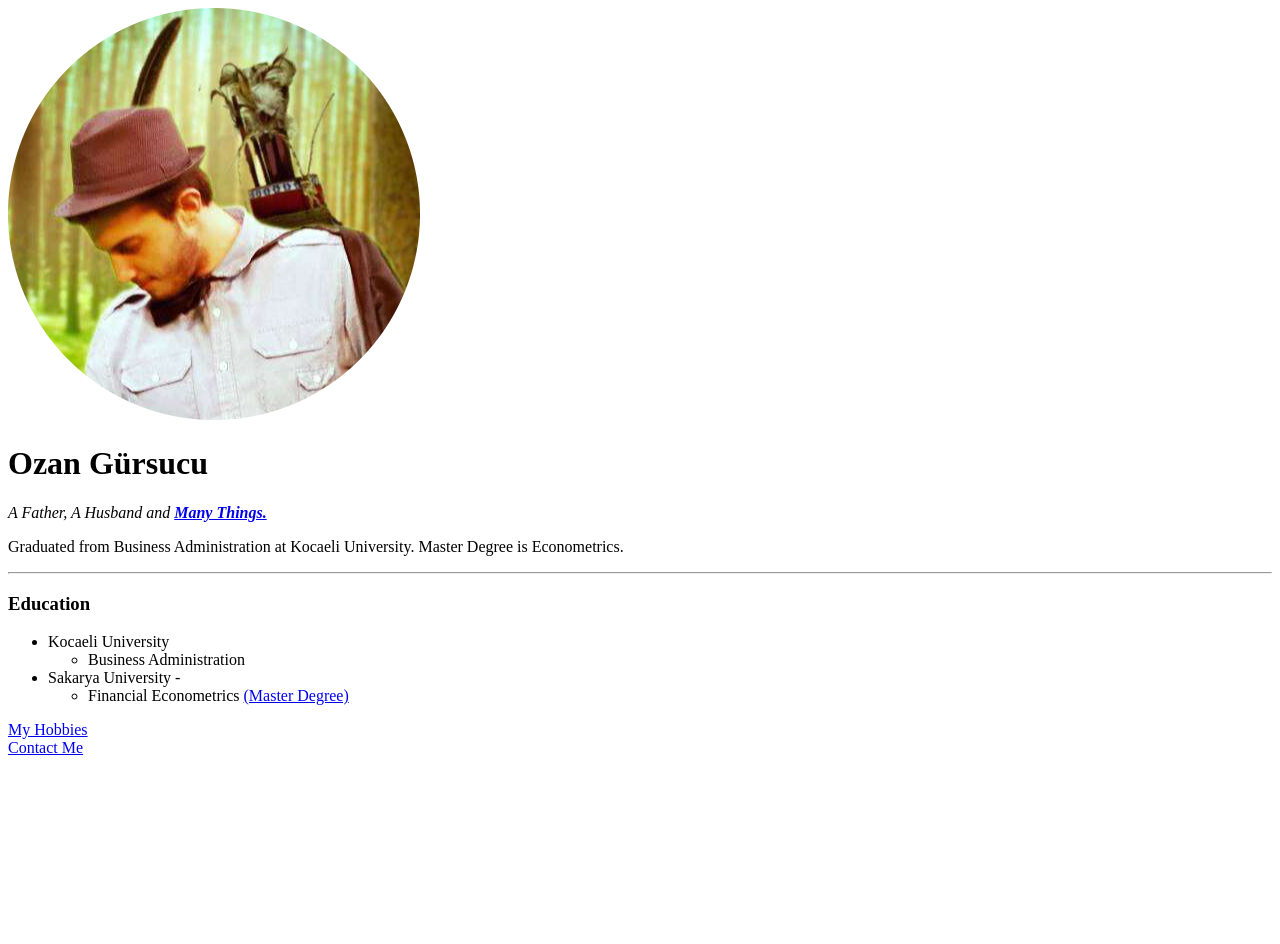
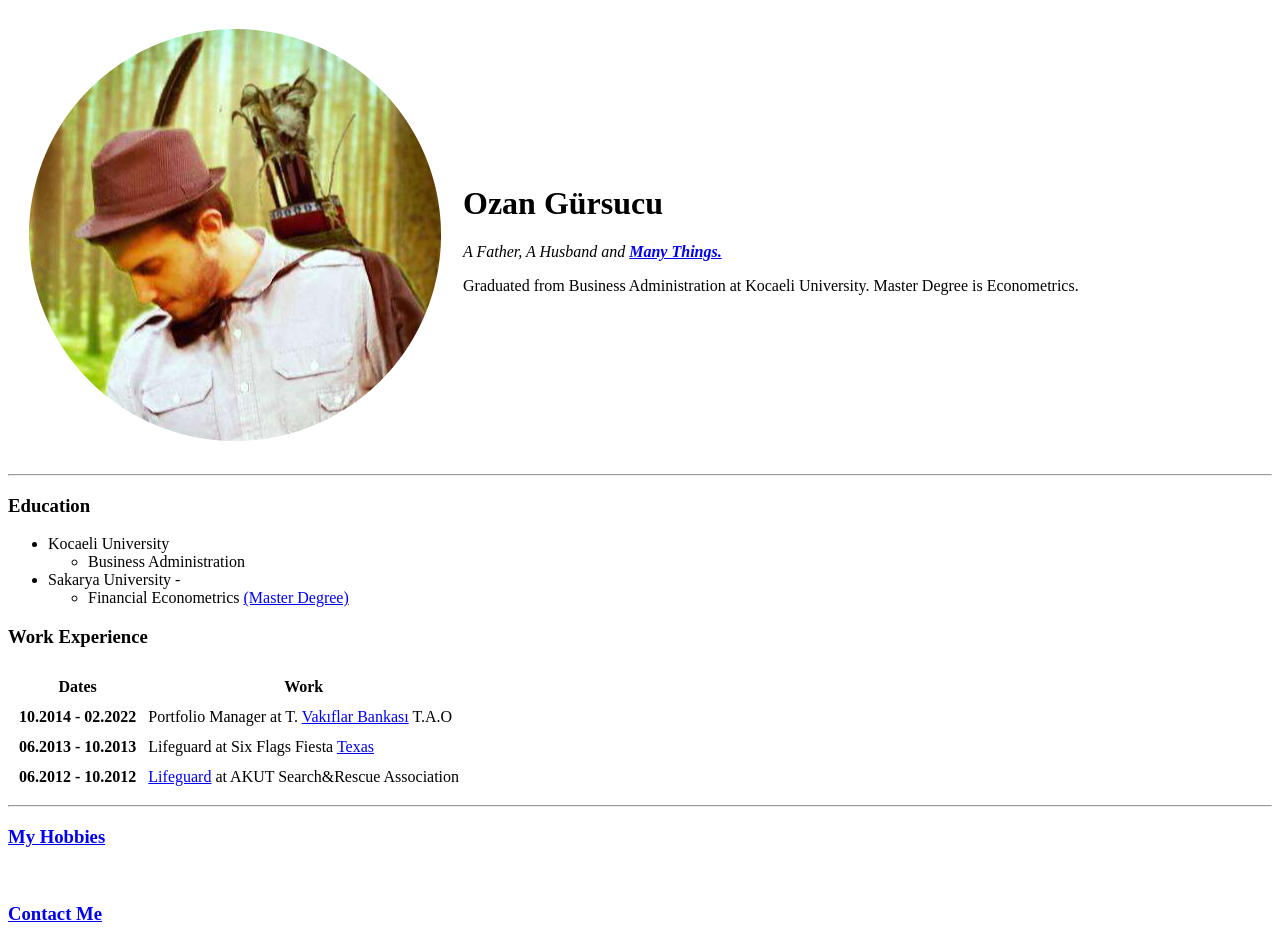
Before and after one commit to ozngrsc/ozngrsc-site, a plain HTML site: page index.html in a window 1280 px wide. Before the commit the page ends 800 px from the top, so only its background shows below. Drawn offline with Linux system fonts and the light colour scheme.

Commit message:
work experience

```diff
--- a/index.html
+++ b/index.html
@@ -7,11 +7,17 @@
 </head>
 
 <body>
-    <img src="images/ozan.png" alt="ozan profile picture">
-    <h1>Ozan Gürsucu</h1>
-    <p><em>A Father, A Husband and <strong> <a href="https://www.facebook.com/ozan.gursucu/">Many
-                    Things.</a></strong></em></p>
-    <p>Graduated from Business Administration at Kocaeli University. Master Degree is Econometrics.</p>
+    <table cellspacing="20">
+        <tr>
+            <td><img src="images/ozan.png" alt="ozan profile picture"></td>
+            <td>
+                <h1>Ozan Gürsucu</h1>
+                <p><em>A Father, A Husband and <strong> <a href="https://www.facebook.com/ozan.gursucu/">Many
+                                Things.</a></strong></em></p>
+                <p>Graduated from Business Administration at Kocaeli University. Master Degree is Econometrics.</p>
+            </td>
+        </tr>
+    </table>
     <hr>
     <h3>Education</h3>
     <ul>
@@ -26,9 +32,35 @@
                     Degree)</a> </li>
         </ul>
     </ul>
-    <a href="hobbies.html">My Hobbies</a>
+    <h3>Work Experience</h3>
+    <table cellspacing="10">
+        <tr>
+            <th>Dates</th>
+            <th>Work</th>
+        </tr>
+        <tr>
+            <td> <strong>10.2014 - 02.2022</strong></td>
+            <td>Portfolio Manager at T. <a
+                    href="https://scontent.fsaw1-13.fna.fbcdn.net/v/t31.18172-8/12401948_10153800622703544_460181393705977815_o.jpg?_nc_cat=108&ccb=1-5&_nc_sid=8bfeb9&_nc_eui2=AeE9YLhUQ_-1nMvWFde80hhNP-dW15dGQ14_51bXl0ZDXnvXjW-ZFBSd2jxYoudxaXg&_nc_ohc=A6gtISz_rkQAX8HpvPx&_nc_ht=scontent.fsaw1-13.fna&oh=00_AT8wM4sy60bU21xp4pmVciQDq8omipu6lQOeZCpbnOGxMg&oe=623498AF">Vakıflar
+                    Bankası</a> T.A.O</td>
+        </tr>
+        <tr>
+            <td> <strong>06.2013 - 10.2013</strong></td>
+            <td>Lifeguard at Six Flags Fiesta <a
+                    href="https://scontent.fsaw1-11.fna.fbcdn.net/v/t31.18172-8/1149412_10151855484133524_341700436_o.jpg?_nc_cat=111&ccb=1-5&_nc_sid=19026a&_nc_eui2=AeFvKl4ga700eFx-YTWD3Op7howXoLe2ep2GjBegt7Z6ndBciDSceo2GCu2kQPam4Io&_nc_ohc=j5iQbbfg9QYAX_A9LJ9&_nc_ht=scontent.fsaw1-11.fna&oh=00_AT_mlf314JTlQIRNVPd5rV8mVyRfEyzUFjkfDBUZj6B5hg&oe=62378B8A">
+                    Texas</a></td>
+        </tr>
+        <tr>
+            <td> <strong>06.2012 - 10.2012</strong></td>
+            <td> <a
+                    href="https://scontent.fsaw1-14.fna.fbcdn.net/v/t1.18169-9/527128_10151141417738524_27872631_n.jpg?_nc_cat=109&ccb=1-5&_nc_sid=cdbe9c&_nc_eui2=AeHZAnMbEVu0dStL_AMbHkUyYeagOG7Wseph5qA4btax6sNg0sJwkW7LCpL0zwSAcCU&_nc_ohc=Sldhjbw7L2IAX9rMyXY&_nc_ht=scontent.fsaw1-14.fna&oh=00_AT9DEfWa5f4qq5xKraGzMok9mRRlydNcxWXv5dWxqYEGUg&oe=6233D596">Lifeguard</a>
+                at AKUT Search&Rescue Association</td>
+        </tr>
+    </table>
+    <hr>
+    <h3><a href="hobbies.html">My Hobbies</a></h3>
     <br>
-    <a href="contact.html">Contact Me</a>
+    <h3><a href="contact.html">Contact Me</a></h3>
 </body>
 
 </html>
```
